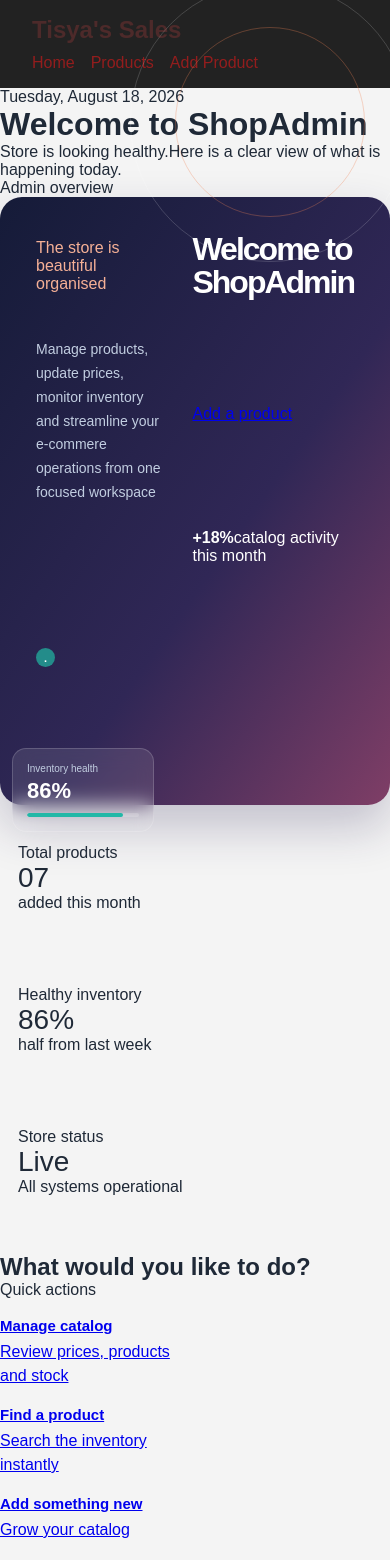
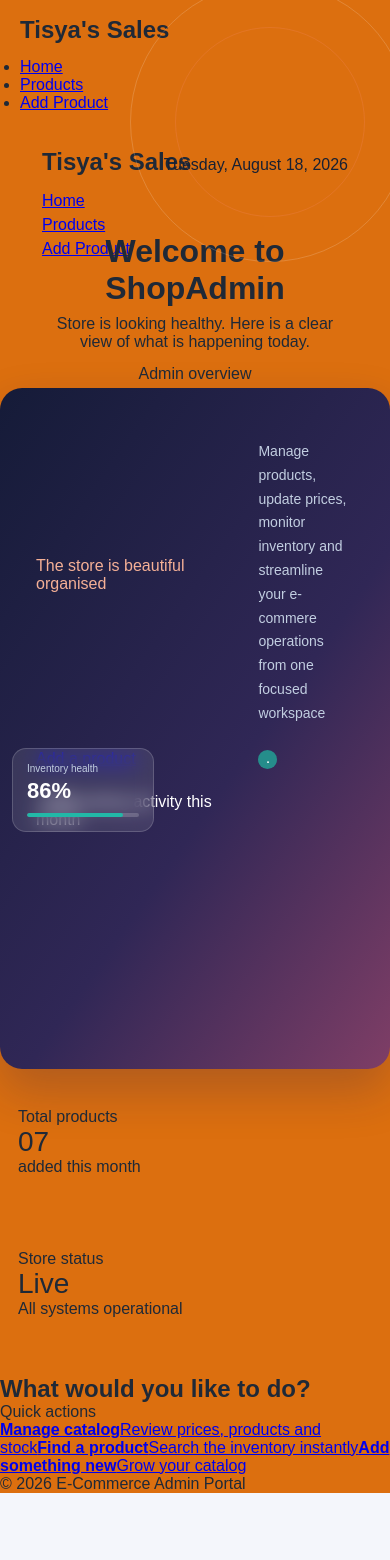
Before and after one commit to ianmwenja8-collab/ecommerce-admin, a React (Vite) app: page / in a window 390 px wide. Shown: the top 1560 px of the page. After the commit the page ends 1493 px from the top, so only its background shows below. Built offline with nearby package versions, Linux system fonts and the light colour scheme; data requests are answered from the project's data file.

Commit message:
I have made changes on my Landingpage.jsx and App.css

```diff
--- a/src/App.css
+++ b/src/App.css
@@ -13,49 +13,59 @@ body {
   min-height: 100vh;
 }
 
+/* Landing page spacing and height adjustments */
 .navbar {
-  background-color: #222;
-  color: rgb(77, 42, 42);
-  padding: 1rem 2rem;
+  padding: 18px 2rem;
 }
 
 .navbar h2 {
+  margin-bottom: 14px;
+}
+
+.nav-links {
+  margin-top: 0;
+  gap: 1.5rem;
+}
+
+.landing-hero {
+  min-height: 300px;
+  padding: 28px 40px;
+}
+
+.landing-hero-copy {
+  padding-top: 0;
+}
+
+.hero-panel {
+  min-height: 300px;
+  margin-top: 0;
+  padding: 30px 40px;
+}
+
+.hero-panel h1 {
   margin: 0;
 }
 
-.nav-links {
-  list-style: none;
-  display: flex;
-  gap: 1rem;
-  margin-top: 10px;
+.hero-panel p {
+  margin-top: 12px;
 }
 
-.nav-links a {
-  color: rgb(147, 29, 29);
-  text-decoration: none;
+.dashboard-section {
+  margin-top: 22px;
 }
 
-.nav-links a:hover {
-  color: #d40094;
+@media (max-width: 700px) {
+  .navbar {
+    padding: 16px 20px;
+  }
+
+  .landing-hero,
+  .hero-panel {
+    min-height: 260px;
+    padding: 24px 22px;
+  }
 }
 
-.landing-hero {
-  min-height: 390px;
-}
-
-.landing-hero-copy {
-  position: relative;
-  z-index: 2;
-}
-
-.landing-trust {
-  display: flex;
-  align-items: center;
-  gap: 8px;
-  margin-top: 18px;
-  color: #b9c8dc;
-  font-size: 11px;
-}
 
 .trust-dot {
   width: 19px;
@@ -193,72 +203,111 @@ body {
   font-size: 28px;
 }
 
-.quick-card {
-  position: relative;
-  min-height: 178px;
-  padding: 18px;
-  transition: transform 0.18s ease, box-shadow 0.18s ease;
+.quick-actions {
+  width: 100%;
+  max-width: 530px;
+  padding: 32px 28px;
+  background: #ffffff;
+  border-radius: 18px;
+  box-shadow: 0 10px 30px rgba(0, 0, 0, 0.12);
 }
 
-.quick-card:hover {
-  transform: translateY(-4px);
-  box-shadow: 0 16px 32px rgba(30, 50, 80, 0.12);
-}
-
-.quick-card-top {
-  display: flex;
-  align-items: flex-start;
-  justify-content: space-between;
-}
-
-.quick-card .quick-icon {
-  margin-bottom: 18px;
-}
-
-.quick-card strong {
-  display: block;
-  margin-bottom: 6px;
-  font-size: 15px;
-}
-
-.quick-card span {
-  display: block;
-  max-width: 180px;
-  line-height: 1.5;
-}
-
-.quick-card small {
-  display: block;
-  margin-top: 18px;
-  color: var(--accent-dark);
-  font-size: 11px;
+.quick-actions h1 {
+  margin: 0;
+  color: #171717;
+  font-size: 30px;
   font-weight: 700;
 }
 
-.quick-card small em {
-  font-style: normal;
-  margin-left: 3px;
-}
-
-.quick-card .quick-arrow {
-  position: static;
-  color: #a8b5c7;
+.quick-actions-subtitle {
+  margin: 8px 0 24px;
+  color: #666666;
   font-size: 18px;
 }
 
-.quick-card:hover .quick-arrow {
-  color: var(--accent);
+.quick-action-row {
+  display: flex;
+  align-items: center;
+  justify-content: space-between;
+  min-height: 72px;
+  margin-top: 12px;
+  padding: 0 24px;
+  border: 1px solid #e5e5e5;
+  border-radius: 12px;
+  background: #ffffff;
+  color: #3517a8;
+  font-size: 18px;
+  font-weight: 600;
+  text-decoration: none;
+  transition: 0.2s ease;
 }
 
-@media (max-width: 700px) {
-  .dashboard-section {
-    margin-top: 24px;
-  }
+.quick-action-row:hover {
+  border-color: #3517a8;
+  background: #faf9ff;
+  transform: translateY(-2px);
+}
 
-  .quick-card {
-    min-height: 150px;
-  }
+.quick-action-arrow {
+  color: #555555;
+  font-size: 26px;
 }
+
+
+body {
+  font-family: Arial, Helvetica, sans-serif;
+  background-color: #dc6f0f;
+}
+
+.topbar {
+  position: relative;
+  min-height: 260px;
+  padding: 24px 42px;
+}
+
+.topbar-brand {
+  position: absolute;
+  top: 20px;
+  left: 42px;
+}
+
+.topbar-brand h2 {
+  margin: 0 0 16px;
+}
+
+.topbar-brand nav {
+  display: flex;
+  flex-direction: column;
+  gap: 6px;
+}
+
+.welcome-content {
+  position: absolute;
+  top: 105px;
+  left: 50%;
+  transform: translateX(-50%);
+  width: min(700px, 80%);
+  text-align: center;
+}
+
+.welcome-content .page-title {
+  margin: 0;
+}
+
+.welcome-content .page-subtitle {
+  margin: 8px 0 14px;
+}
+
+.date-right {
+  position: absolute;
+  top: 28px;
+  right: 42px;
+  font-size: 16px;
+  color: #172033;
+  white-space: nowrap;
+}
+
+
 
 
 .hero-panel {
--- a/src/Pages/Landingpage.jsx
+++ b/src/Pages/Landingpage.jsx
@@ -3,20 +3,32 @@ import React from "react";
 function LandingPage() {
     return (
         <div className="Landing-page">
-            <div className="topbar">
-                <div>
-                    <div className="eyebrow">Tuesday, August 18, 2026</div>
-                    <h1 className="page-title">Welcome to ShopAdmin</h1>
-                    <p className="page-subtitle">Store is looking healthy.Here is a clear view of what is happening today.</p>
-                </div>
-                <div className="topbar-date">Admin overview</div>
-            </div>
+           <div className="topbar">
+    <div className="topbar-brand">
+        <h2>Tisya's Sales</h2>
+        <nav>
+            <a href="/">Home</a>
+            <a href="/products">Products</a>
+            <a href="/add-product">Add Product</a>
+        </nav>
+    </div>
+
+    <div className="welcome-content">
+        <h1 className="page-title">Welcome to ShopAdmin</h1>
+        <p className="page-subtitle">
+            Store is looking healthy. Here is a clear view of what is happening today.
+        </p>
+        <div className="topbar-date">Admin overview</div>
+    </div>
+
+    <div className="date-right">Tuesday, August 18, 2026</div>
+</div>
+
 
             <section className="hero-panel landing-hero">
                 <div className="landing-hero-copy">
                     <div className="eyebrow" style={{ color: "#f5b096"}}>The store is beautiful organised</div>
                 </div>
-                <h1>Welcome to ShopAdmin</h1>
                 <p>Manage products, update prices, monitor inventory and streamline your e-commere operations from one focused workspace</p>
                 <a className="button button-ghost" href="/add-product">Add a product</a>
 
@@ -46,11 +58,7 @@ function LandingPage() {
                     <div className="stat-value">07</div>
                     <div className="stat-note">added this month</div>
                 </div>
-                <div className="stat-card">
-                    <div className="stat-label">Healthy inventory</div>
-                    <div className="stat-value">86%</div>
-                    <div className="stat-note">half from last week</div>
-                </div>
+
                 <div className="stat-card">
                     <div className="stat-label">Store status</div>
                     <div className="stat-value">Live</div>
```
